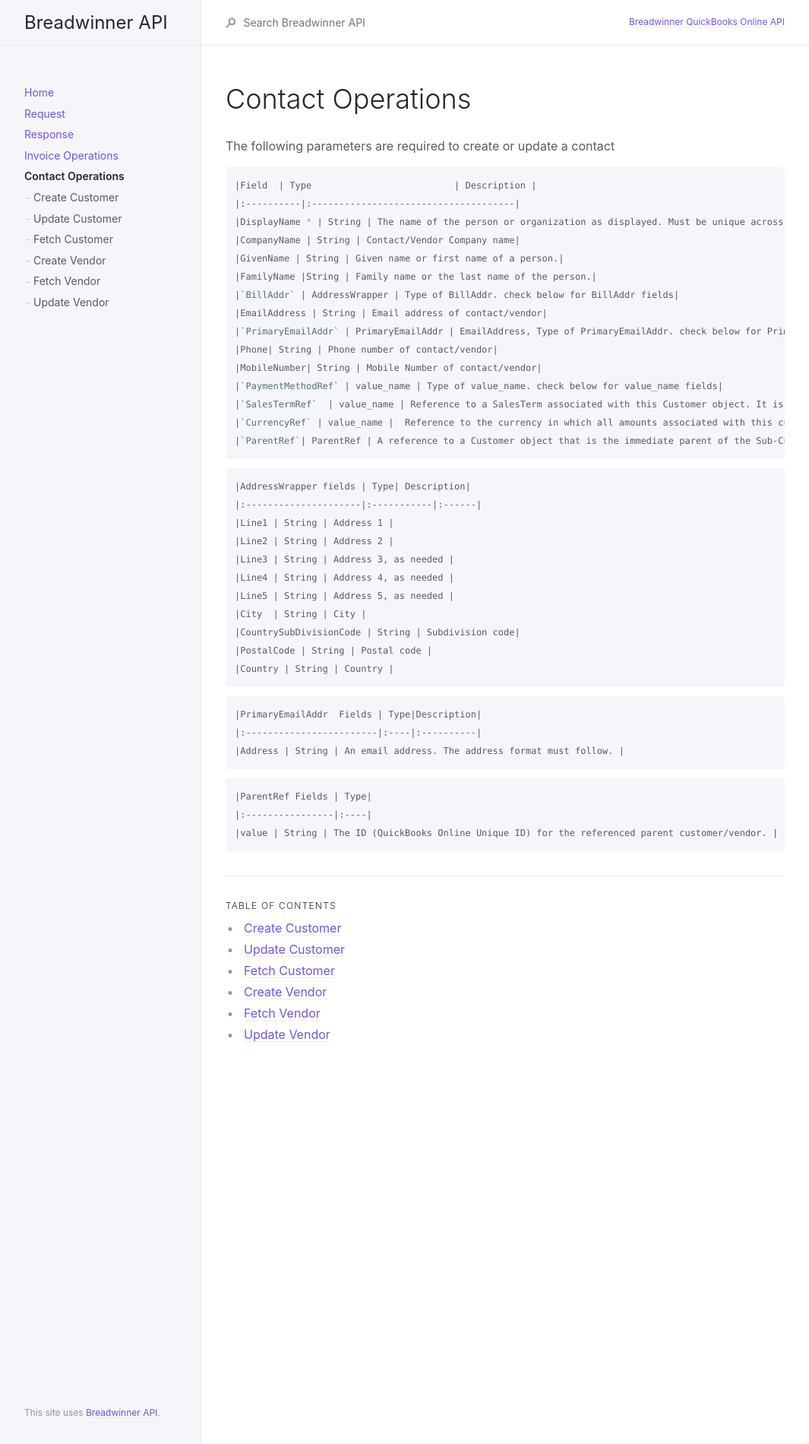
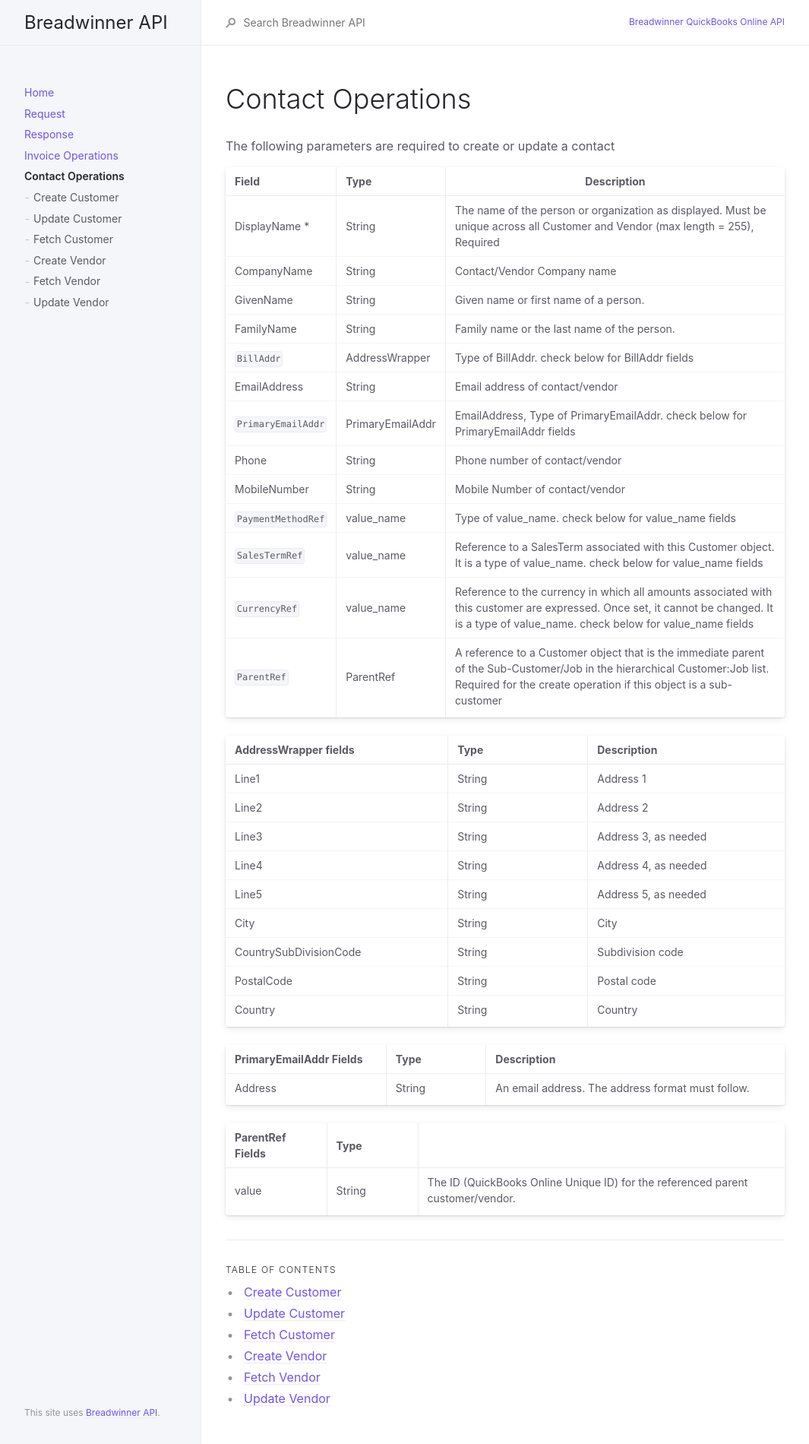
Before and after one commit to suchimitha/Documentation-of-QBO-API, a Jekyll site: the page built from docs/CustomerOperations/CustomerOperations.md, in a window 1280 px wide. Shown: the whole page at 76% size, without its empty margins (107-1172 px from the left). Built offline with Jekyll 4.4.1, drawn with Linux system fonts in a browser that asks for light colours.

Commit message:
Revert "test commit"
This reverts commit 548dff88f263470c48db93ca9331935e659257a0.

````diff
--- a/docs/CustomerOperations/CustomerOperations.md
+++ b/docs/CustomerOperations/CustomerOperations.md
@@ -11,8 +11,6 @@ permalink: docs/CustomerOperations
 
 The following parameters are required to create or update a contact
 
-
-```markdown
 |Field  | Type                          | Description |
 |:----------|:-------------------------------------|
 |DisplayName * | String | The name of the person or organization as displayed. Must be unique across all Customer and Vendor (max length = 255), Required  |
@@ -28,11 +26,11 @@ The following parameters are required to create or update a contact
 |`SalesTermRef`  | value_name | Reference to a SalesTerm associated with this Customer object. It is a type of value_name. check below for value_name fields|
 |`CurrencyRef` | value_name |  Reference to the currency in which all amounts associated with this customer are expressed. Once set, it cannot be changed. It is a type of value_name. check below for value_name fields|
 |`ParentRef`| ParentRef | A reference to a Customer object that is the immediate parent of the Sub-Customer/Job in the hierarchical Customer:Job list. Required for the create operation if this object is a sub-customer |
-```
 
 
 
-```markdown
+
+
 |AddressWrapper fields | Type| Description|
 |:---------------------|:-----------|:------|
 |Line1 | String | Address 1 |
@@ -44,17 +42,14 @@ The following parameters are required to create or update a contact
 |CountrySubDivisionCode | String | Subdivision code|
 |PostalCode | String | Postal code |
 |Country | String | Country |
-```
 
 
-```markdown
+
+
 |PrimaryEmailAddr  Fields | Type|Description|
 |:------------------------|:----|:----------|
 |Address | String | An email address. The address format must follow. |
-```
 
-```markdown
 |ParentRef Fields | Type|
 |:----------------|:----|
 |value | String | The ID (QuickBooks Online Unique ID) for the referenced parent customer/vendor. |
-```
````
